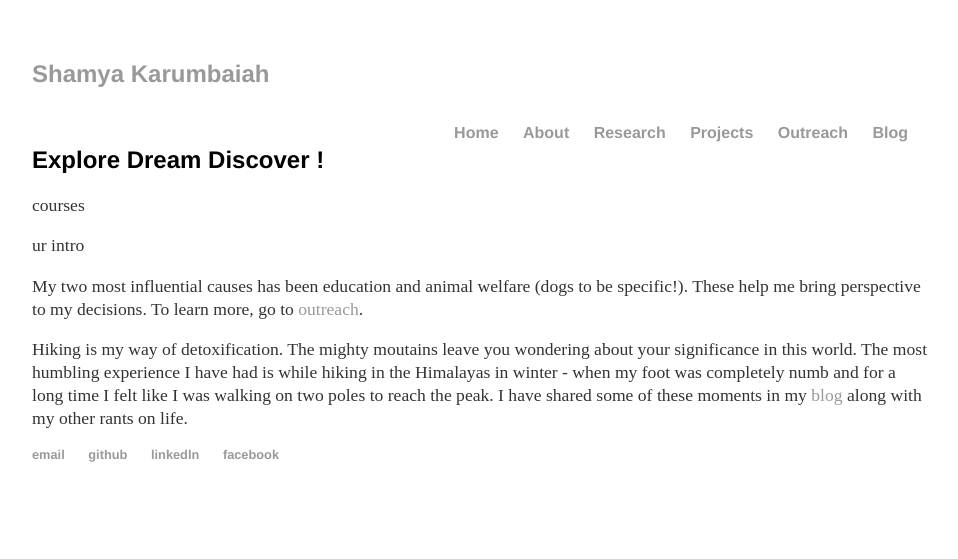
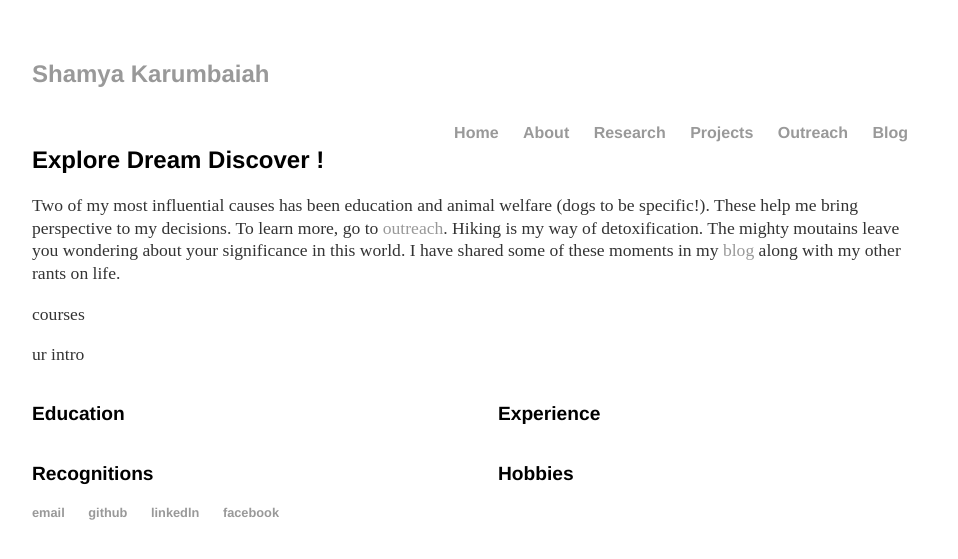
Before and after one commit to Shamya/shamyatest.github.io, a Jekyll site: the page built from about/index.html, in a window 1280 px wide. Shown: the top 559 px of the page, without its empty margins (160-1118 px from the left). Built offline with Jekyll 4.4.1, drawn with Linux system fonts in a browser that asks for light colours.

Commit message:
Update index.html

```diff
--- a/about/index.html
+++ b/about/index.html
@@ -3,9 +3,25 @@ layout: default
 title: About Me
 ---
 <h2>Explore Dream Discover !</h2>
+<p> </p>
+
+<p>Two of my most influential causes has been education and animal welfare (dogs to be specific!). These help me bring perspective to my decisions. To learn more, go to <a href="/outreach">outreach</a>. Hiking is my way of detoxification. The mighty moutains leave you wondering about your significance in this world. I have shared some of these moments in my <a href="/blog">blog</a> along with my other rants on life.</p>
+
 <p>courses</p>
 <p>ur intro</p>
 
-<p>My two most influential causes has been education and animal welfare (dogs to be specific!). These help me bring perspective to my decisions. To learn more, go to <a href="/outreach">outreach</a>.</p>
+<div class="section1">
+  <h3>Education</h2>
+</div>
 
-<p>Hiking is my way of detoxification. The mighty moutains leave you wondering about your significance in this world. The most humbling experience I have had is while hiking in the Himalayas in winter - when my foot was completely numb and for a long time I felt like I was walking on two poles to reach the peak. I have shared some of these moments in my <a href="/blog">blog</a> along with my other rants on life.</p>
+<div class="section2">
+  <h3>Experience</h3>
+</div>
+
+<div class="section1">
+  <h3>Recognitions</h3>
+</div>
+
+<div class="section2">
+  <h3>Hobbies</h3>
+</div>
```
